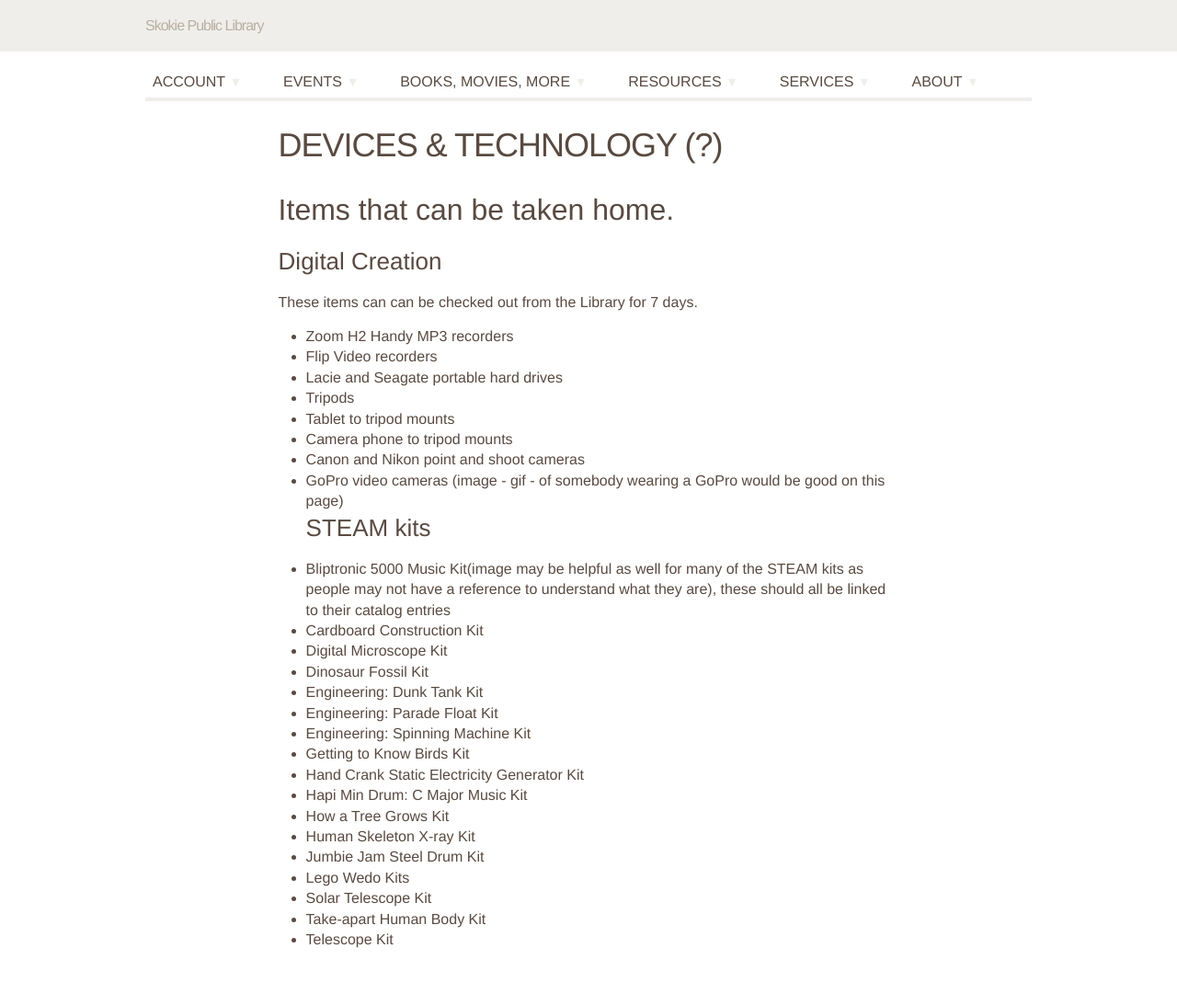
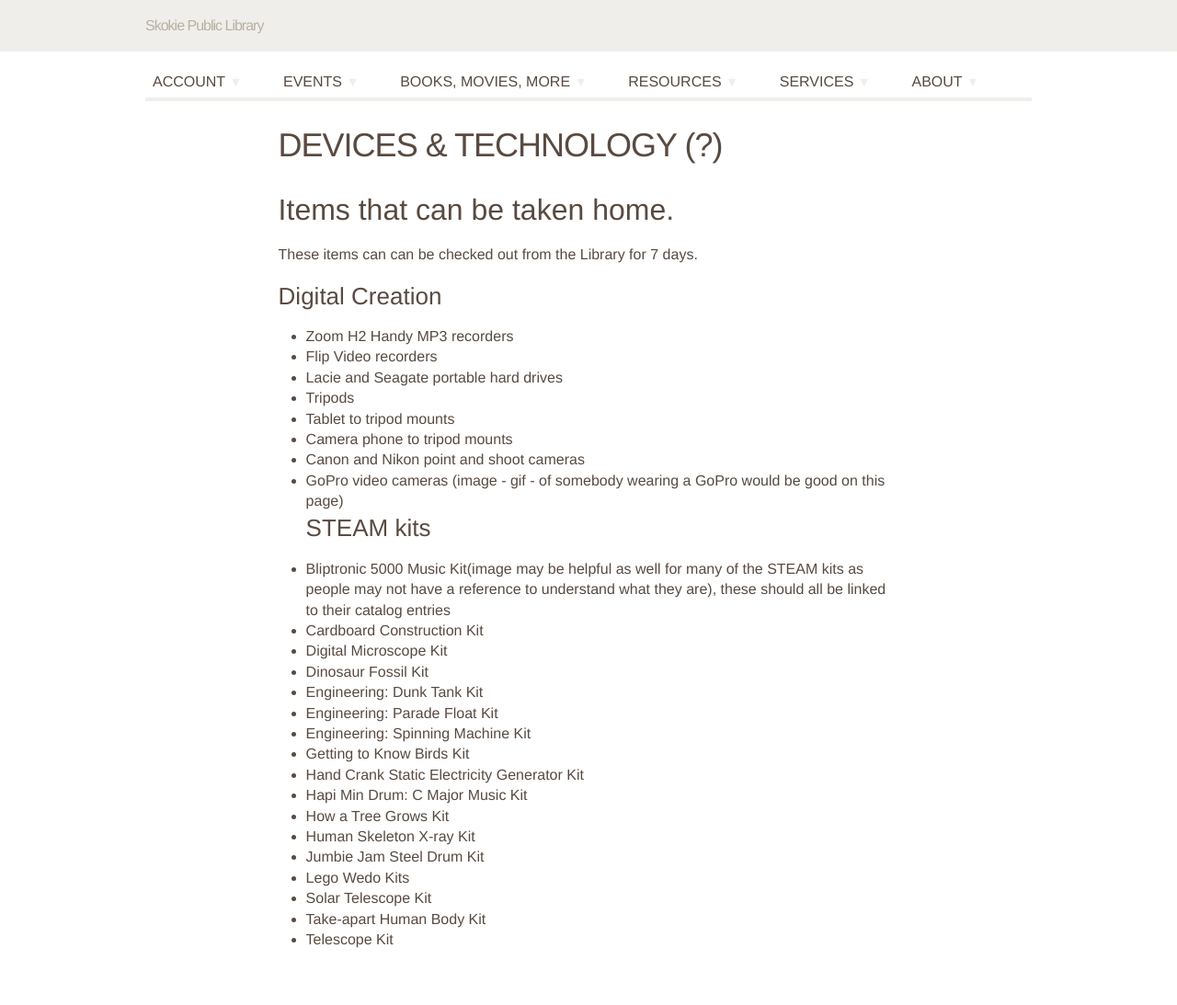
Before and after one commit to skokielibrary/spl-content, a Jekyll site: the page built from _content/mick/services--devices-technology.markdown, in a window 1280 px wide. Shown: the whole page at 92% size. Built offline with Jekyll 4.4.1, drawn with Linux system fonts in a browser that asks for light colours; some web fonts are replaced.

```diff
--- a/_content/mick/services--devices-technology.markdown
+++ b/_content/mick/services--devices-technology.markdown
@@ -5,8 +5,8 @@ published: true
 ---
 
 ##Items that can be taken home.
+These items can can be checked out from the Library for 7 days.
 ###Digital Creation
-These items can can be checked out from the Library for 7 days.
 - Zoom H2 Handy MP3 recorders
 - Flip Video recorders
 - Lacie and Seagate portable hard drives
```
